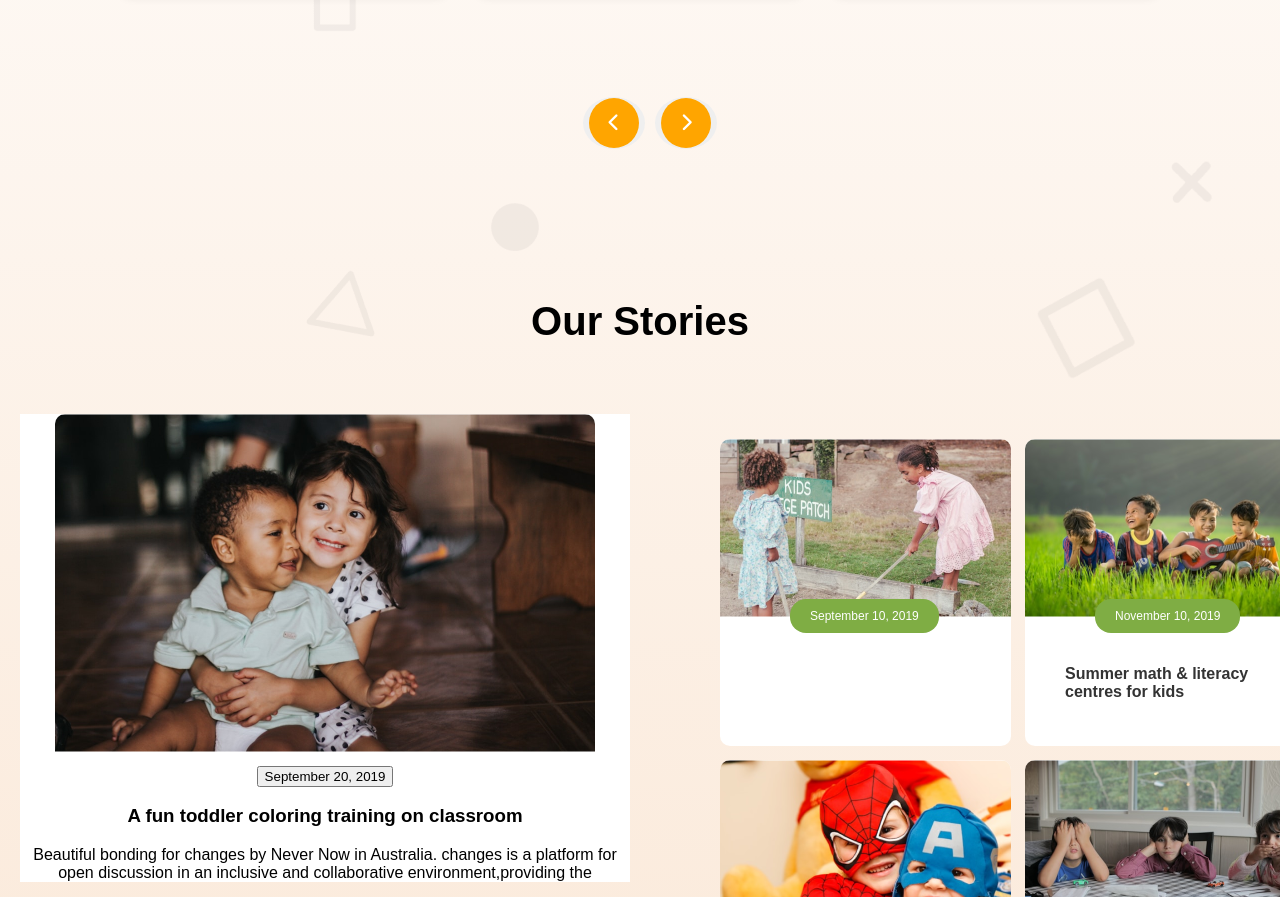
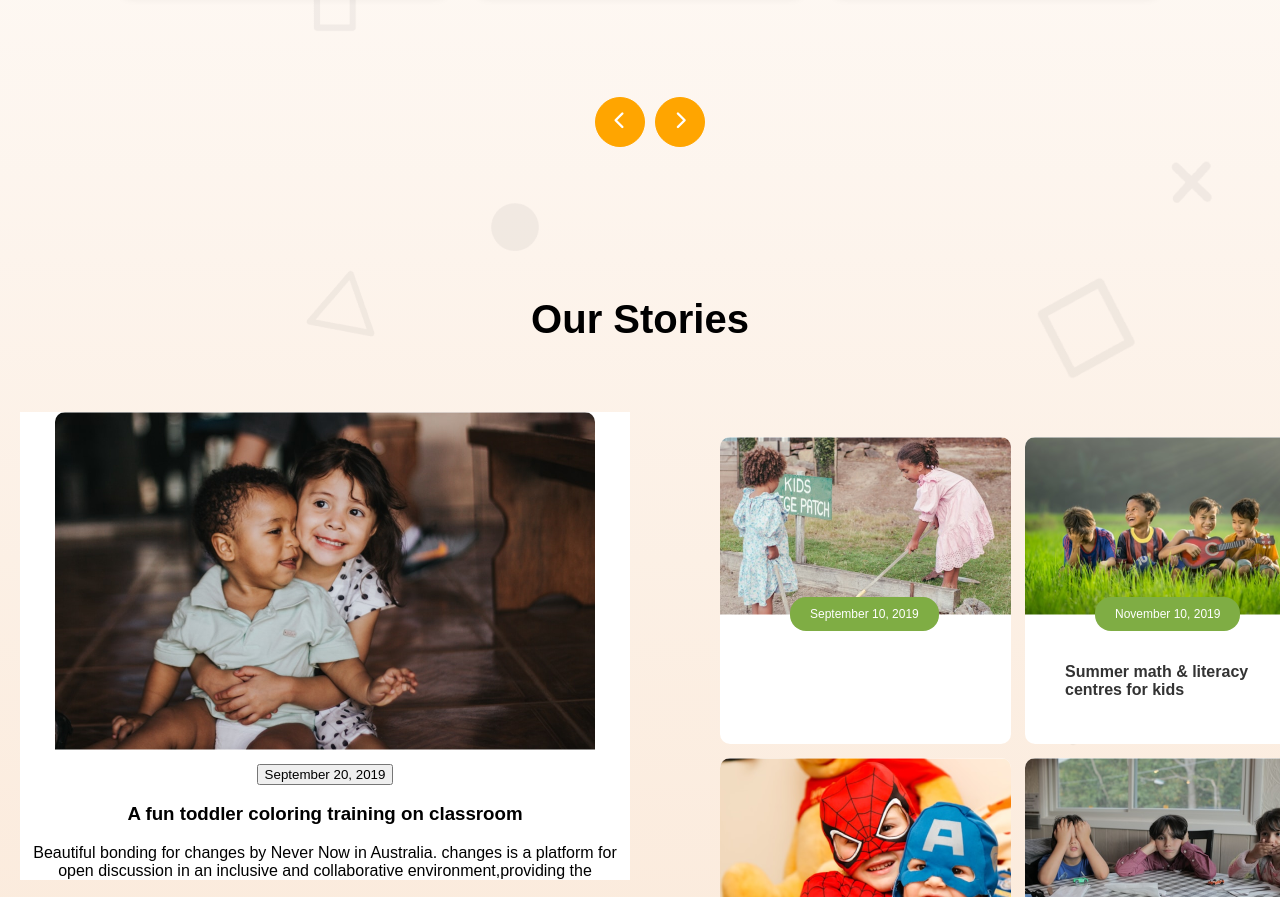
Before and after one commit to jannatulMahiyaMutasha/Kid-Education, a plain HTML site: page index.html in a window 1280 px wide. Shown: the part 1260-2157 px from the top of the page. Drawn offline with Linux system fonts and the light colour scheme.

Commit message:
add change code

```diff
--- a/styles/style.css
+++ b/styles/style.css
@@ -228,32 +228,8 @@ padding: 0px 35px;
     margin-right: 40px;
     gap:10px;
 }
-/*
-.arrow-img{
-    width: 40px;
-    height: 40px;
 
-}
-button .arrow-img:hover{
-  color:orange !important;
-
-}
- button .arrow-back-img{
-   background-color: hidden;
-    width: 40px;
-    height: 40px;
-    border-radius: 40px;
-}
-.arrow-back-img:hover{
-  color: #cc8400 !important;
-}
-  */
-
-button .fa-chevron-left,
-button .fa-chevron-right{
-  display: flex;
-  align-items: center;
-  justify-content: center;
+ .carousel button{
   width: 50px;
   height: 50px;
   background-color: orange;
@@ -262,18 +238,15 @@ button .fa-chevron-right{
   border-radius: 50%;
   cursor: pointer;
   font-size: 18px;
-  transition: transform 0.3s ease, box-shadow 0.3s ease;
-  border: none;
+  transition: transform 0.3s ease;
+  border:1px solid orange;
 }
-button .fa-chevron-left :hover,
-button .fa-chevron-right :hover{
-  background-color: orange !important;
-  color: #fff !important;
+.carousel button:hover{
+  background-color: white;
+  color:black;
+  border:1px solid orange;
 }
-.carousel button{
-  border-radius: 100% ;
-  border: none;
-}
+
 .carousel {
   justify-content: center;
   margin-bottom: 20px;
```
Also changed, not shown: index.html (+0 -2 lines).
